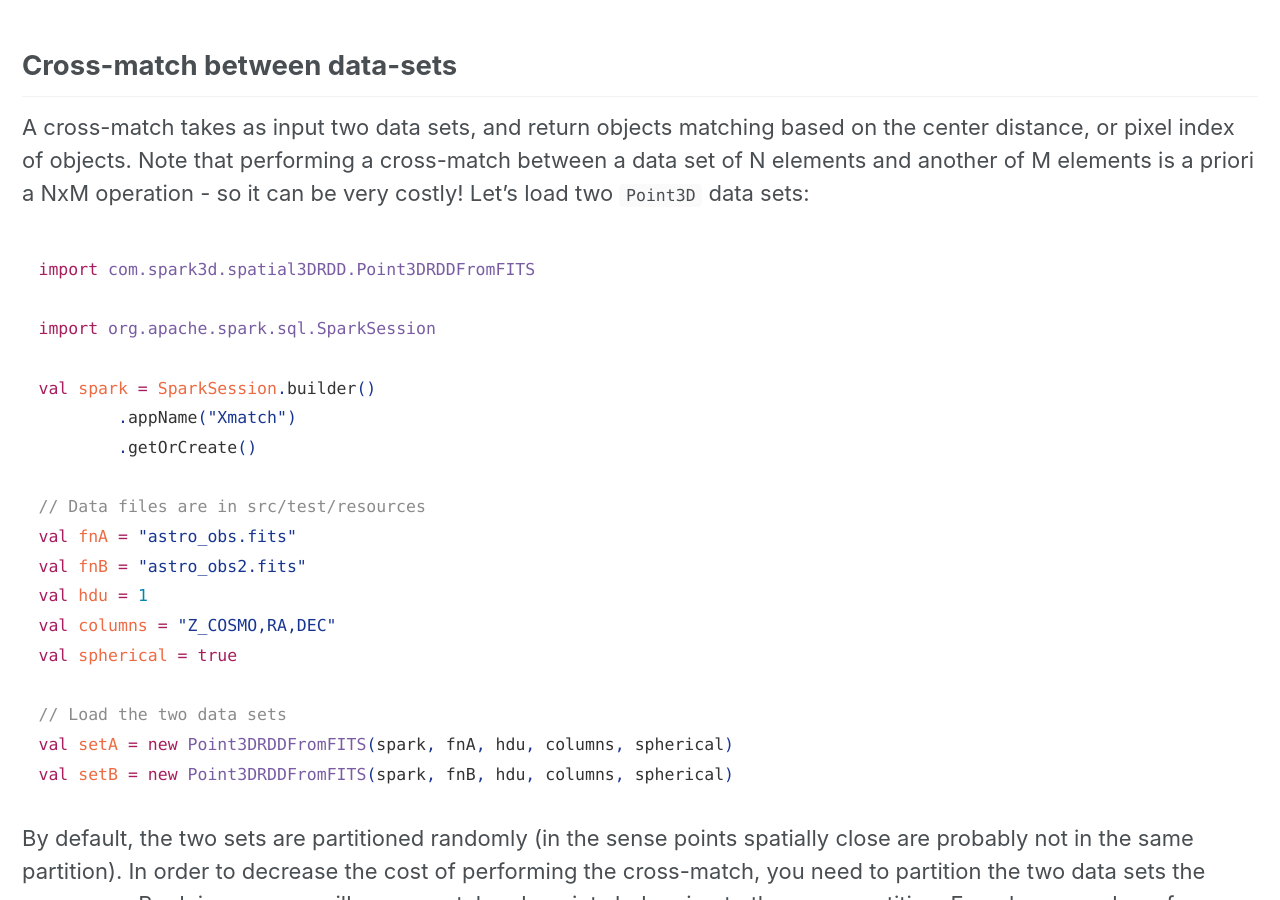
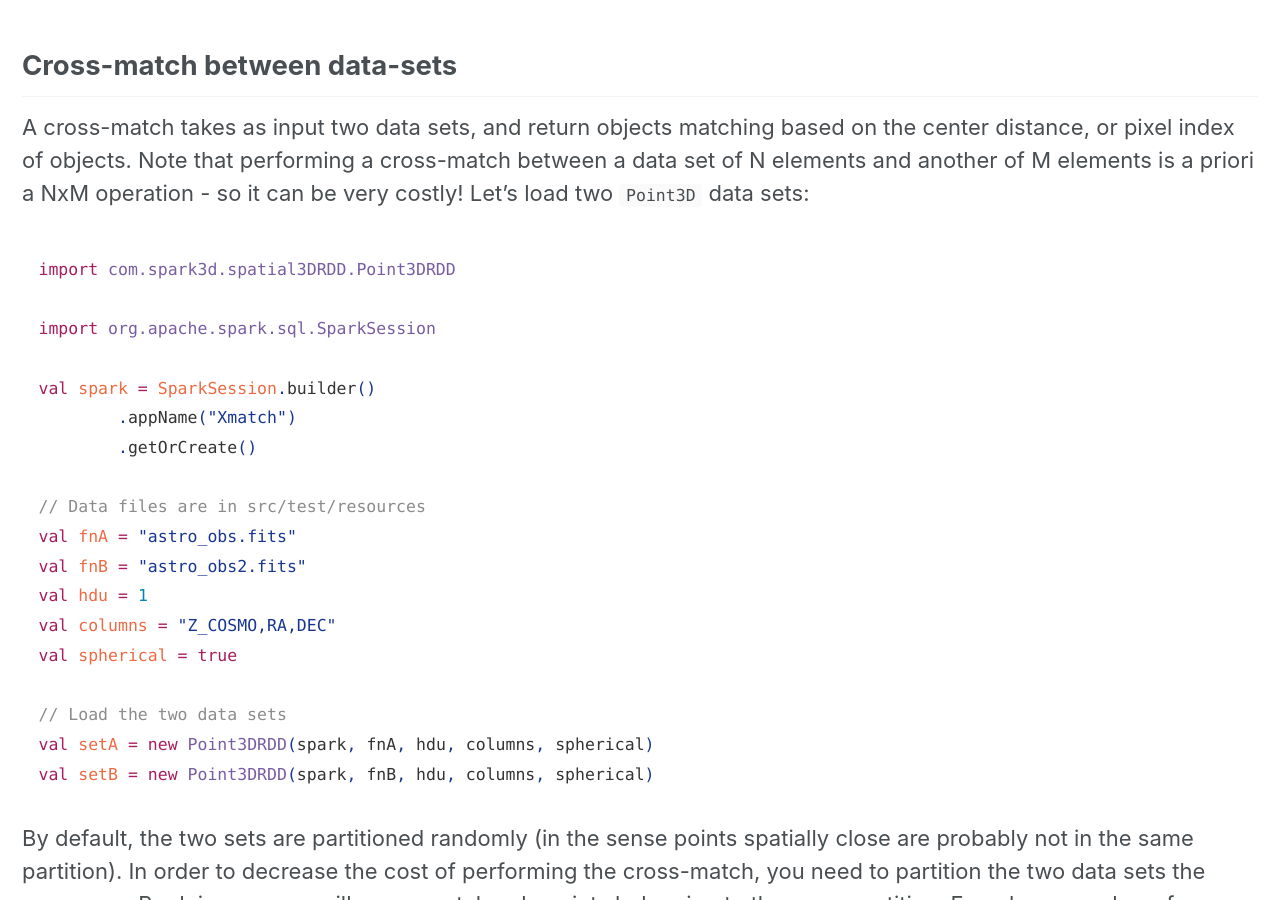
Before and after one commit to astrolabsoftware/spark3D, a Jekyll site: the page built from docs/04_query.md, in a window 1280 px wide and 900 px high, scrolled down 1907 px. Built offline with Jekyll 4.4.1, drawn with Linux system fonts in a browser that asks for light colours; nearby versions of some CDN libraries; some of the changed text lies outside the part shown.

Commit message:
Update all tutorials with the new Point3DRDD API

````diff
--- a/docs/04_query.md
+++ b/docs/04_query.md
@@ -14,7 +14,7 @@ The spark3D library contains a number of methods and tools to manipulate 3D RDD.
 A Envelope query takes as input a `RDD[Shape3D]` and an envelope, and returns all objects in the RDD intersecting the envelope (contained in and crossing the envelope):
 
 ```scala
-import com.spark3d.spatial3DRDD.Point3DRDDFromFITS
+import com.spark3d.spatial3DRDD.Point3DRDD
 import com.spark3d.geometryObjects.{Point3D, ShellEnvelope}
 import com.spark3d.spatialOperator.RangeQuery
 
@@ -31,7 +31,7 @@ val columns = "Z_COSMO,RA,DEC"
 val spherical = true
 
 // Load a RDD[Point3D] from the FITS file
-val objects = new Point3DRDDFromFITS(spark, fn, hdu, columns, spherical)
+val objects = new Point3DRDD(spark, fn, hdu, columns, spherical)
 
 // Define our envelope, here a sphere.
 val center = new Point3D(0.9, 0.0, 0.0, spherical)
@@ -53,7 +53,7 @@ Envelope = Sphere |Envelope = Box
 A cross-match takes as input two data sets, and return objects matching based on the center distance, or pixel index of objects. Note that performing a cross-match between a data set of N elements and another of M elements is a priori a NxM operation - so it can be very costly! Let's load two `Point3D` data sets:
 
 ```scala
-import com.spark3d.spatial3DRDD.Point3DRDDFromFITS
+import com.spark3d.spatial3DRDD.Point3DRDD
 
 import org.apache.spark.sql.SparkSession
 
@@ -69,8 +69,8 @@ val columns = "Z_COSMO,RA,DEC"
 val spherical = true
 
 // Load the two data sets
-val setA = new Point3DRDDFromFITS(spark, fnA, hdu, columns, spherical)
-val setB = new Point3DRDDFromFITS(spark, fnB, hdu, columns, spherical)
+val setA = new Point3DRDD(spark, fnA, hdu, columns, spherical)
+val setB = new Point3DRDD(spark, fnB, hdu, columns, spherical)
 ```
 
 By default, the two sets are partitioned randomly (in the sense points spatially close are probably not in the same partition).
````
Also changed, not shown: docs/02_introduction.md (+1 -1 lines), docs/03_partitioning.md (+4 -4 lines).
